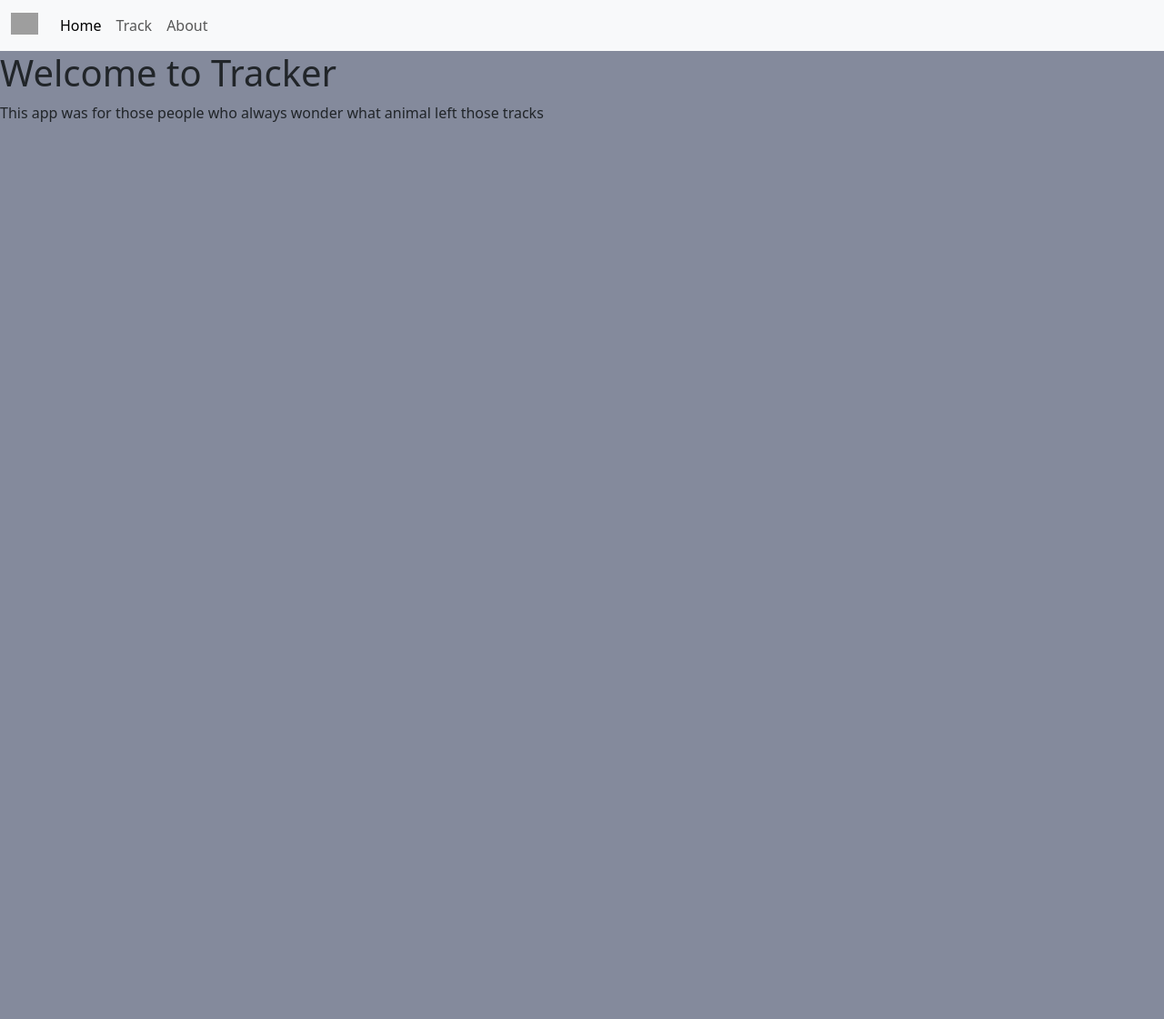
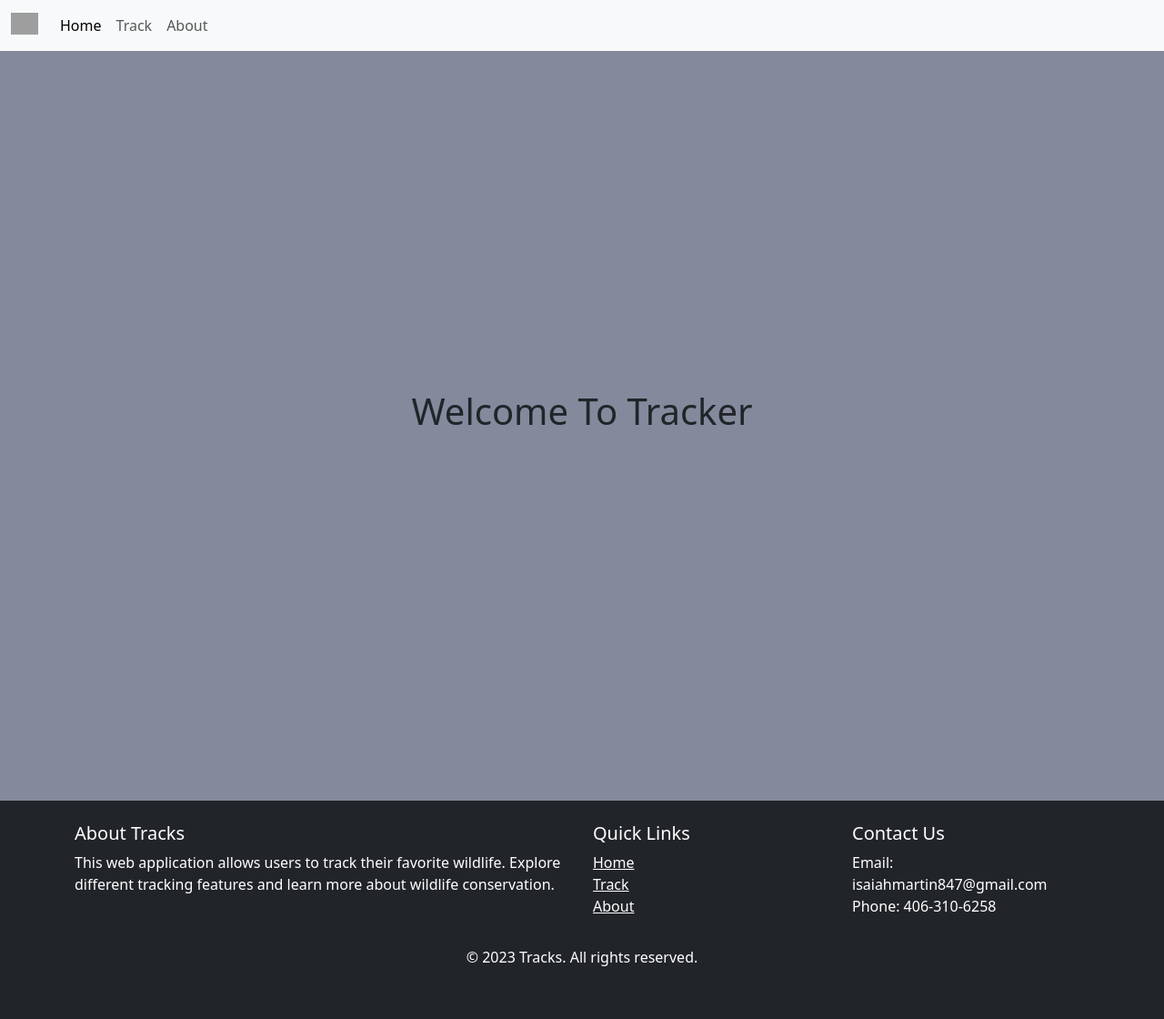
Before and after one commit to isaiahmartin847/tracker, a Django app: template tracker/tracks/templates/index.html in a window 1280 px wide. Shown: the whole page at 91% size. Before the commit the page ends 134 px from the top, so only its background shows below. Run offline with Django 5.2, Linux system fonts and the light colour scheme; the template is opened without the code that fills it, so the values that code supplies are empty; grey boxes are pictures that could not be loaded.

Commit message:
added a new landing page look

```diff
--- a/tracker/tracks/templates/index.html
+++ b/tracker/tracks/templates/index.html
@@ -1,6 +1,12 @@
 {% extends "layout.html" %}
 {% block body %}
-    <h1 id="header">Welcome to Tracker</h1>
-    <p>This app was for those people who always wonder what animal left those tracks</p>
+
+
+<div class="d-flex align-items-center" style="height: 100vh;">
+    <div class="mx-auto">
+        <h1 class="text-center">Welcome To Tracker</h1>
+    </div>
+  </div>
+
 
 {% endblock %}
--- a/tracker/tracks/templates/layout.html
+++ b/tracker/tracks/templates/layout.html
@@ -43,4 +43,32 @@
 
     <script src="https://cdn.jsdelivr.net/npm/bootstrap@5.3.2/dist/js/bootstrap.bundle.min.js" integrity="sha384-C6RzsynM9kWDrMNeT87bh95OGNyZPhcTNXj1NW7RuBCsyN/o0jlpcV8Qyq46cDfL" crossorigin="anonymous"></script>
   </body>
+  <footer class="bg-dark text-white mt-4">
+    <div class="container py-4">
+      <div class="row">
+        <div class="col-md-6">
+          <h5>About Tracks</h5>
+          <p>This web application allows users to track their favorite wildlife. Explore different tracking features and learn more about wildlife conservation.</p>
+        </div>
+        <div class="col-md-3">
+          <h5>Quick Links</h5>
+          <ul class="list-unstyled">
+            <li><a href="{% url 'index' %}" class="text-white">Home</a></li>
+            <li><a href="{% url 'track' %}" class="text-white">Track</a></li>
+            <li><a href="{% url 'about' %}" class="text-white">About</a></li>
+          </ul>
+        </div>
+        <div class="col-md-3">
+          <h5>Contact Us</h5>
+          <ul class="list-unstyled">
+            <li>Email: isaiahmartin847@gmail.com</li>
+            <li>Phone: 406-310-6258</li>
+          </ul>
+        </div>
+      </div>
+      <div class="text-center py-3">
+        <p>&copy; 2023 Tracks. All rights reserved.</p>
+      </div>
+    </div>
+  </footer>
 </html>
```
Also changed, not shown: 1 other file.
